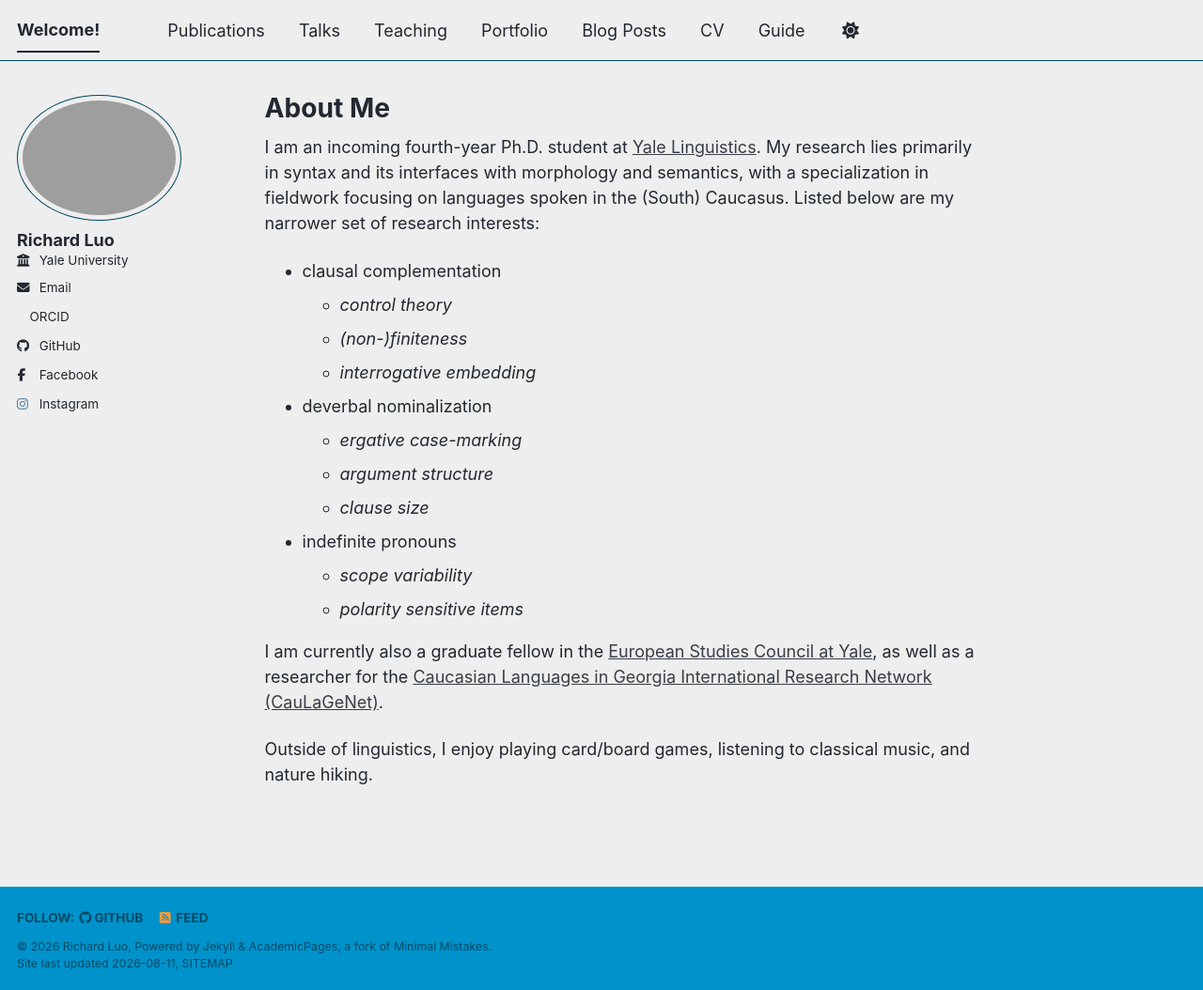
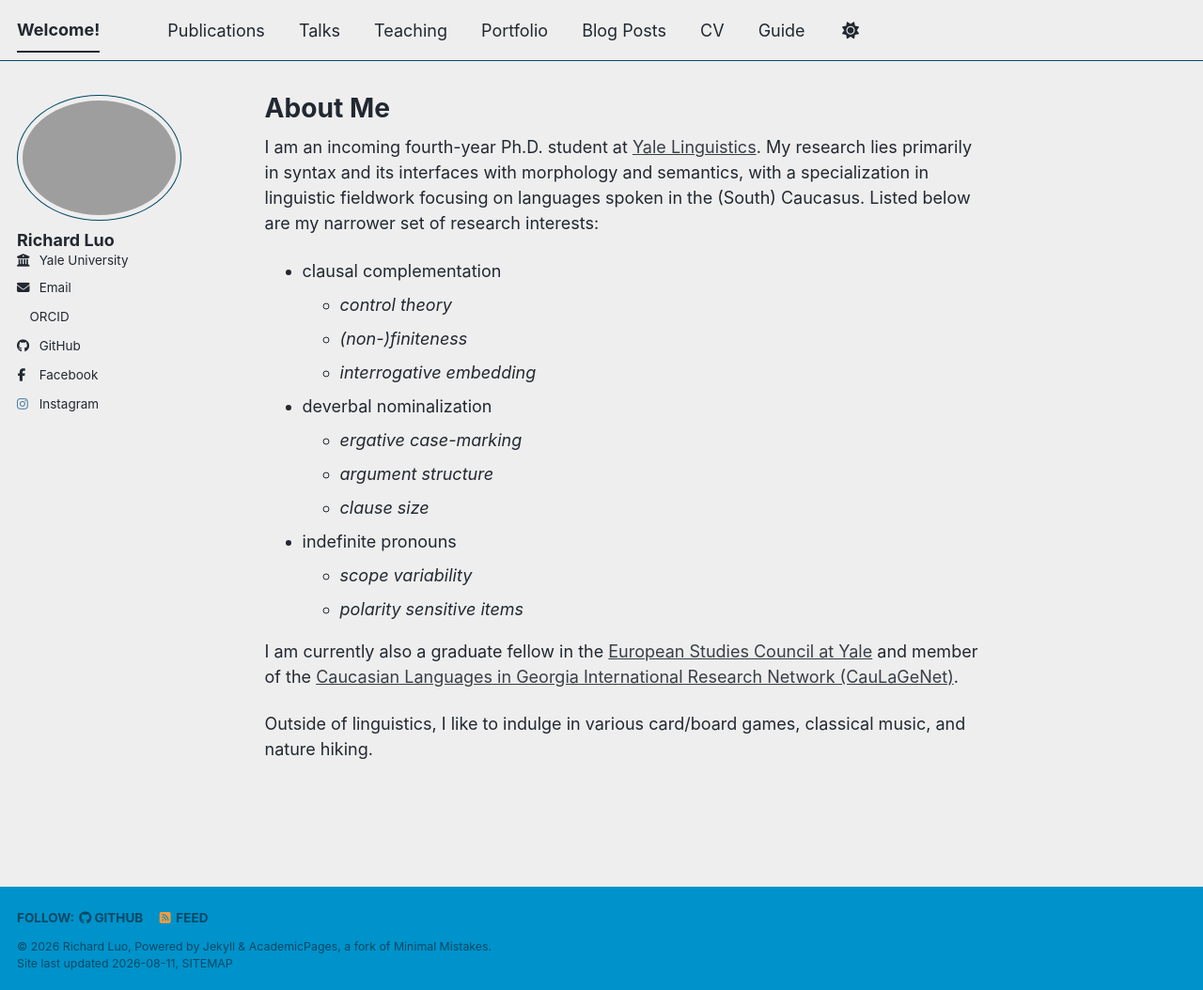
Before and after one commit to RichardMaS/richardmas.github.io, a Jekyll site: the page built from _pages/about.md, in a window 1280 px wide and 1054 px high. Shown: the whole window at 94% size. Built offline with Jekyll 4.4.1, drawn with Linux system fonts in a browser that asks for light colours; a style sheet for code colours, icons or effects is not loaded.

Commit message:
update home page

```diff
--- a/_pages/about.md
+++ b/_pages/about.md
@@ -7,7 +7,7 @@ redirect_from:
   - /about.html
 ---
 
-I am an incoming fourth-year Ph.D. student at [Yale Linguistics](https://ling.yale.edu/). My research lies primarily in syntax and its interfaces with morphology and semantics, with a specialization in fieldwork focusing on languages spoken in the (South) Caucasus. Listed below are my narrower set of research interests:
+I am an incoming fourth-year Ph.D. student at [Yale Linguistics](https://ling.yale.edu/). My research lies primarily in syntax and its interfaces with morphology and semantics, with a specialization in linguistic fieldwork focusing on languages spoken in the (South) Caucasus. Listed below are my narrower set of research interests:
 
 - clausal complementation
     * *control theory*
@@ -23,6 +23,6 @@ I am an incoming fourth-year Ph.D. student at [Yale Linguistics](https://ling.ya
     * *polarity sensitive items*
 <!-- Others: relativization, degrees, (un)conditionals -->
 
-I am currently also a graduate fellow in the [European Studies Council at Yale](https://macmillan.yale.edu/europe/person/richard-luo), as well as a researcher for the [Caucasian Languages in Georgia International Research Network (CauLaGeNet)](https://sites.google.com/view/caulagenet/home).
+I am currently also a graduate fellow in the [European Studies Council at Yale](https://macmillan.yale.edu/europe/person/richard-luo) and member of the [Caucasian Languages in Georgia International Research Network (CauLaGeNet)](https://sites.google.com/view/caulagenet/home).
 
-Outside of linguistics, I enjoy playing card/board games, listening to classical music, and nature hiking.
+Outside of linguistics, I like to indulge in various card/board games, classical music, and nature hiking.
```
